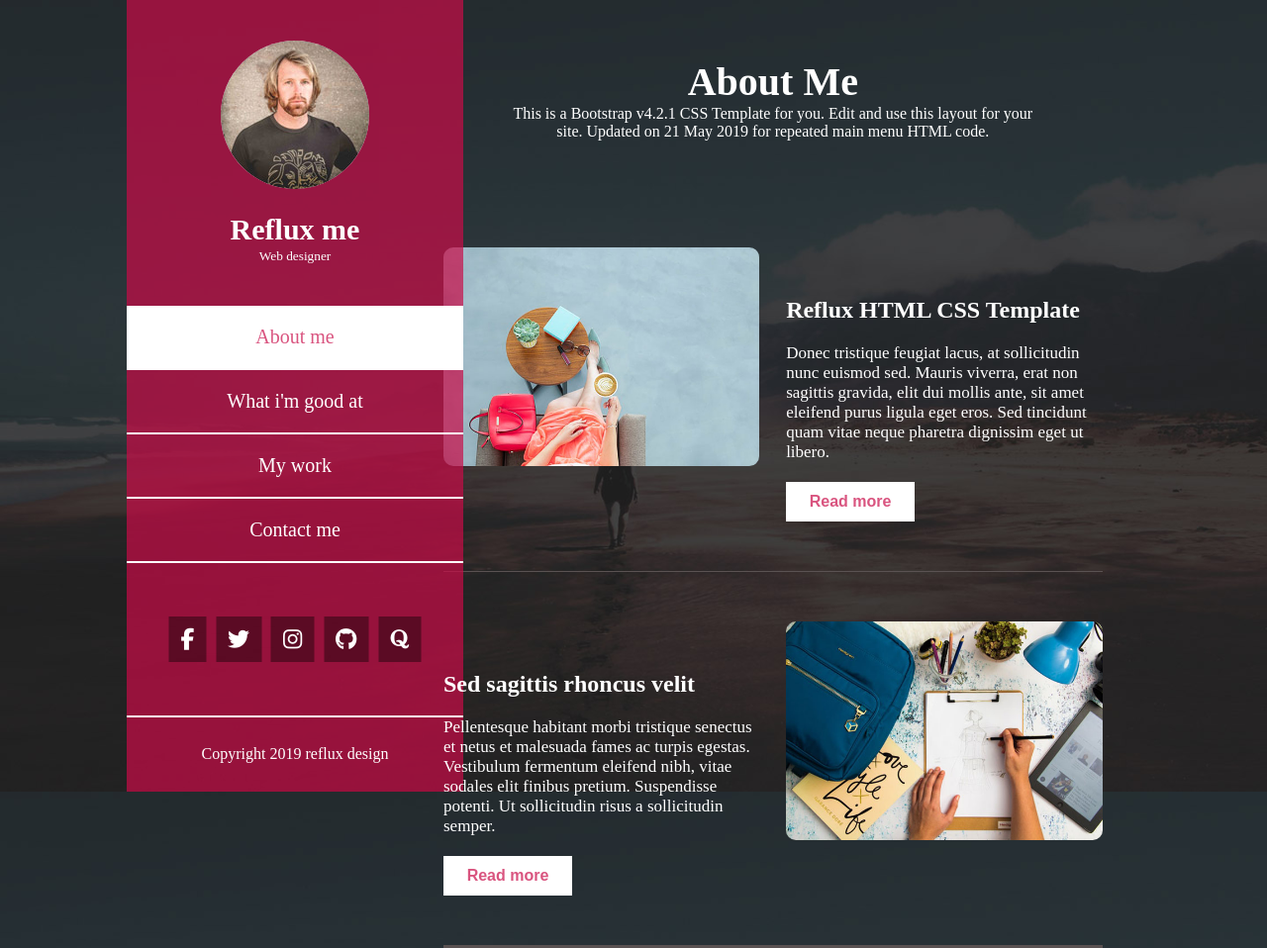
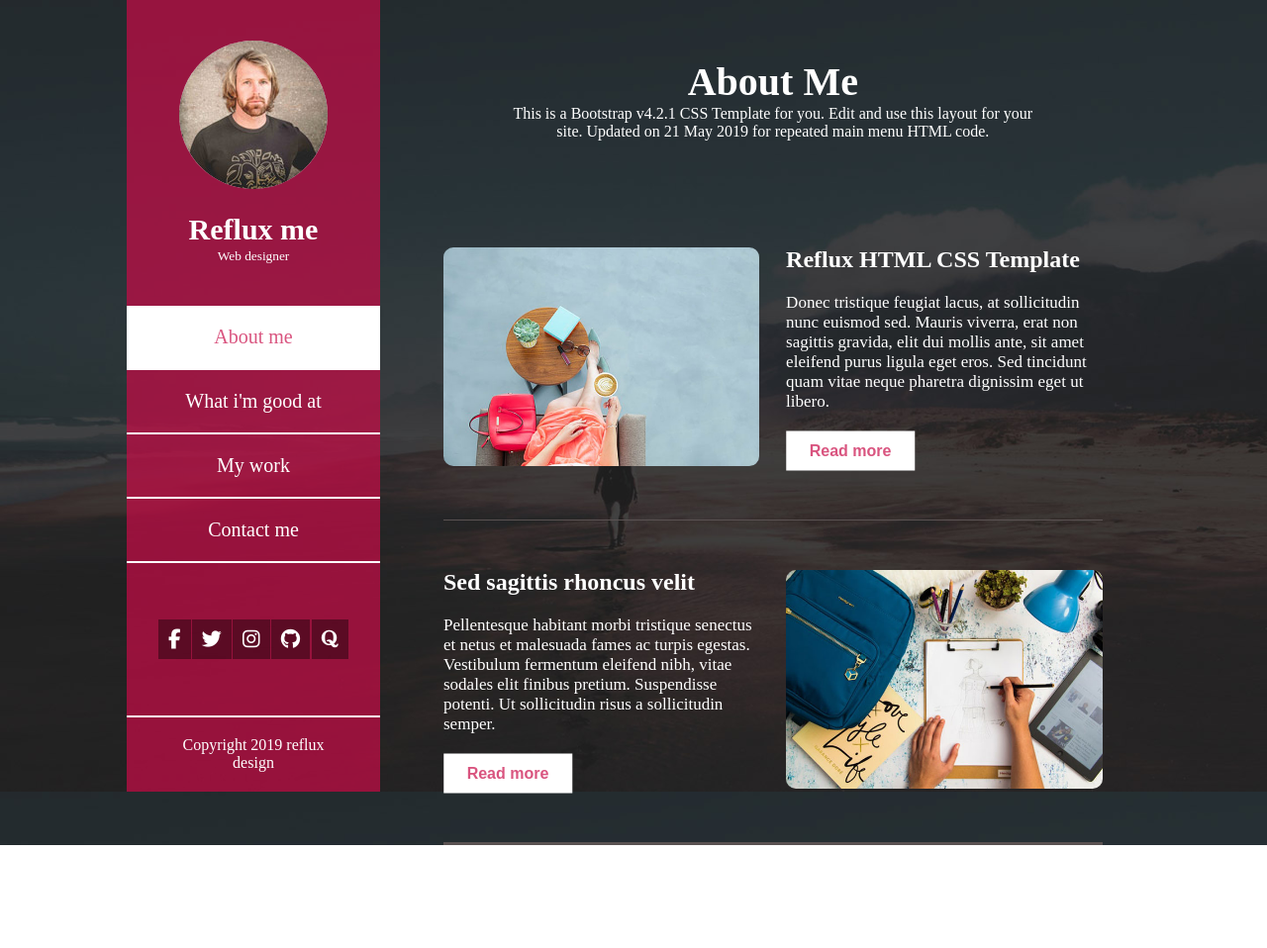
Before and after one commit to thanhhung-art/reflux-website, a plain HTML site: page index.html in a window 1280 px wide. Shown: the whole page at 99% size. After the commit the page ends 854 px from the top, so only its background shows below. Drawn offline with Linux system fonts and the light colour scheme.

Commit message:
code about-me 2

```diff
--- a/index.html
+++ b/index.html
@@ -42,7 +42,7 @@
 			<div class="about-me container">
 				<div class="row-1">
 					<div>
-						<h1>About Me</h1>
+						<h1 class="title-main">About Me</h1>
 						<p>This is a Bootstrap v4.2.1 CSS Template for you. Edit and use this layout for your site. Updated on 21 May 2019 for repeated main menu HTML code.</p>
 					</div>
 				</div>
@@ -52,19 +52,23 @@
 						<img src="images/left-image.jpg" class="card-image">
 					</div>
 					<div class="content">
+						<div>
 							<h2>Reflux HTML CSS Template</h2>
 							<p>Donec tristique feugiat lacus, at sollicitudin nunc euismod sed. Mauris viverra, erat non sagittis gravida, elit dui mollis ante, sit amet eleifend purus
 							ligula eget eros. Sed tincidunt quam vitae neque pharetra dignissim eget ut libero.</p>
 							<button class="btn">Read more</button>
 						</div>
 					</div>
+				</div>
 
 				<div class="row-3">
 					<div class="content">
+						<div>
 							<h2>Sed sagittis rhoncus velit</h2>
 							<p>Pellentesque habitant morbi tristique senectus et netus et malesuada fames ac turpis egestas. Vestibulum fermentum eleifend nibh, vitae sodales elit finibus pretium.
 							 Suspendisse potenti. Ut sollicitudin risus a sollicitudin semper.</p>
 							<button class="btn">Read more</button>
+						</div>
 					</div>
 					<div class="img">
 						<img src="images/right-image.jpg" class="card-image">
--- a/style.css
+++ b/style.css
@@ -20,6 +20,10 @@ body {
 	font-weight: bold;
 }
 
+.title-main::before {
+
+}
+
 
 #header {
 	width: 100%;
@@ -27,7 +31,7 @@ body {
 }
 
 #side {
-	width: 340px;
+	width: 20%;
 	height: 100%;
 	background-color: rgba(201, 12, 72,0.7);
 	display: flex;
@@ -92,8 +96,8 @@ body {
 }
 
 .icon-links i {
-	font-size: 22px;
-	padding: 12px;
+	font-size: 20px;
+	padding: 10px;
 	background-color: rgba(0,0,0,0.4);
 }
 .icon-links i:hover {
@@ -184,6 +188,10 @@ body {
 
 }
 
+.content {
+	position: relative;
+}
+
 .content h2 {
 	margin-bottom: 20px;
 }
@@ -192,3 +200,11 @@ body {
 	margin-bottom: 20px;
 	font-size: 17px;
 }
+
+.content div {
+	width: 100%;
+	position: absolute;
+	top: 50%;
+	left: 50%;
+	transform: translate(-50%, -50%);
+}
```
Lines whose indentation alone changed are shown as unchanged.
